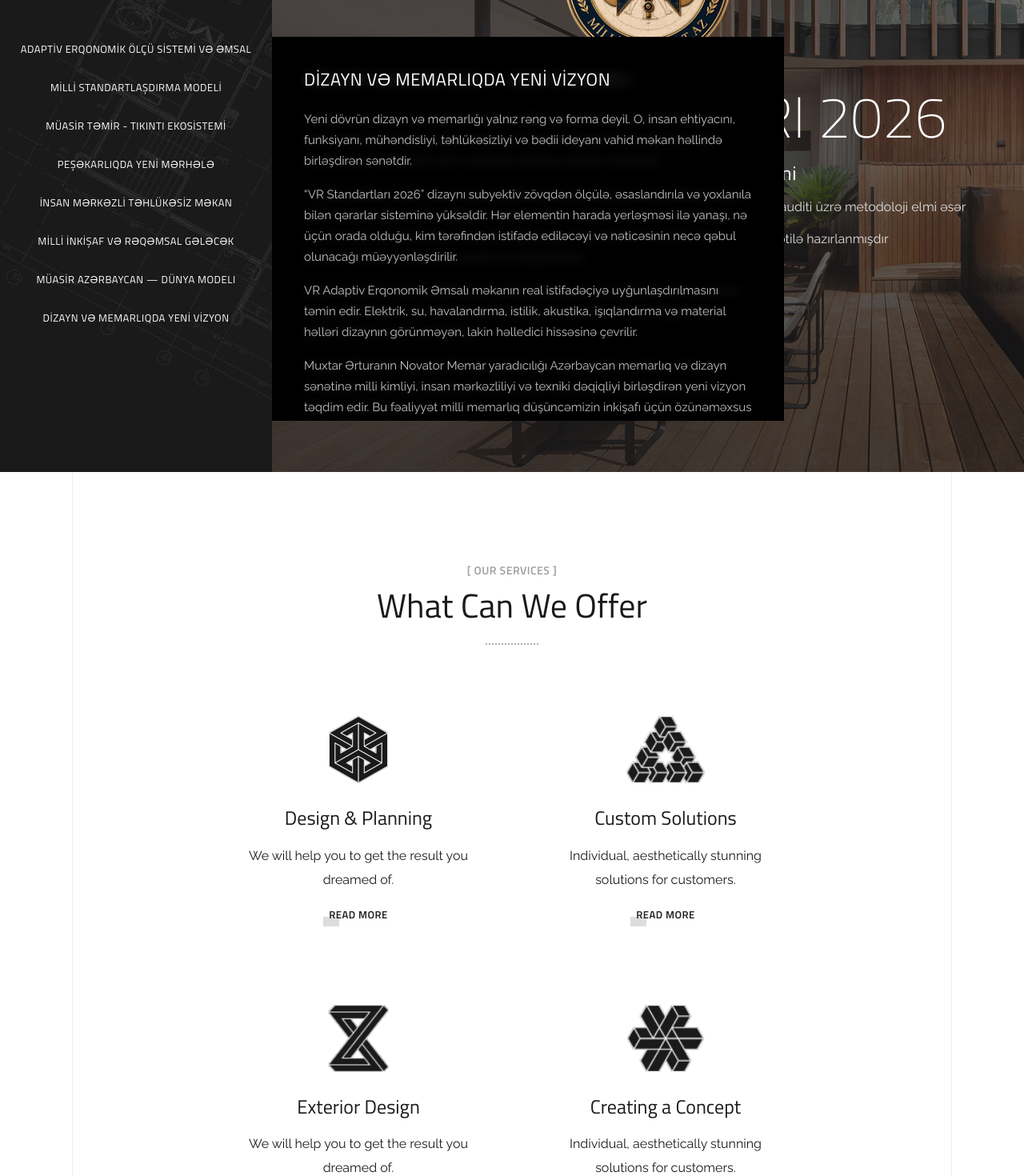
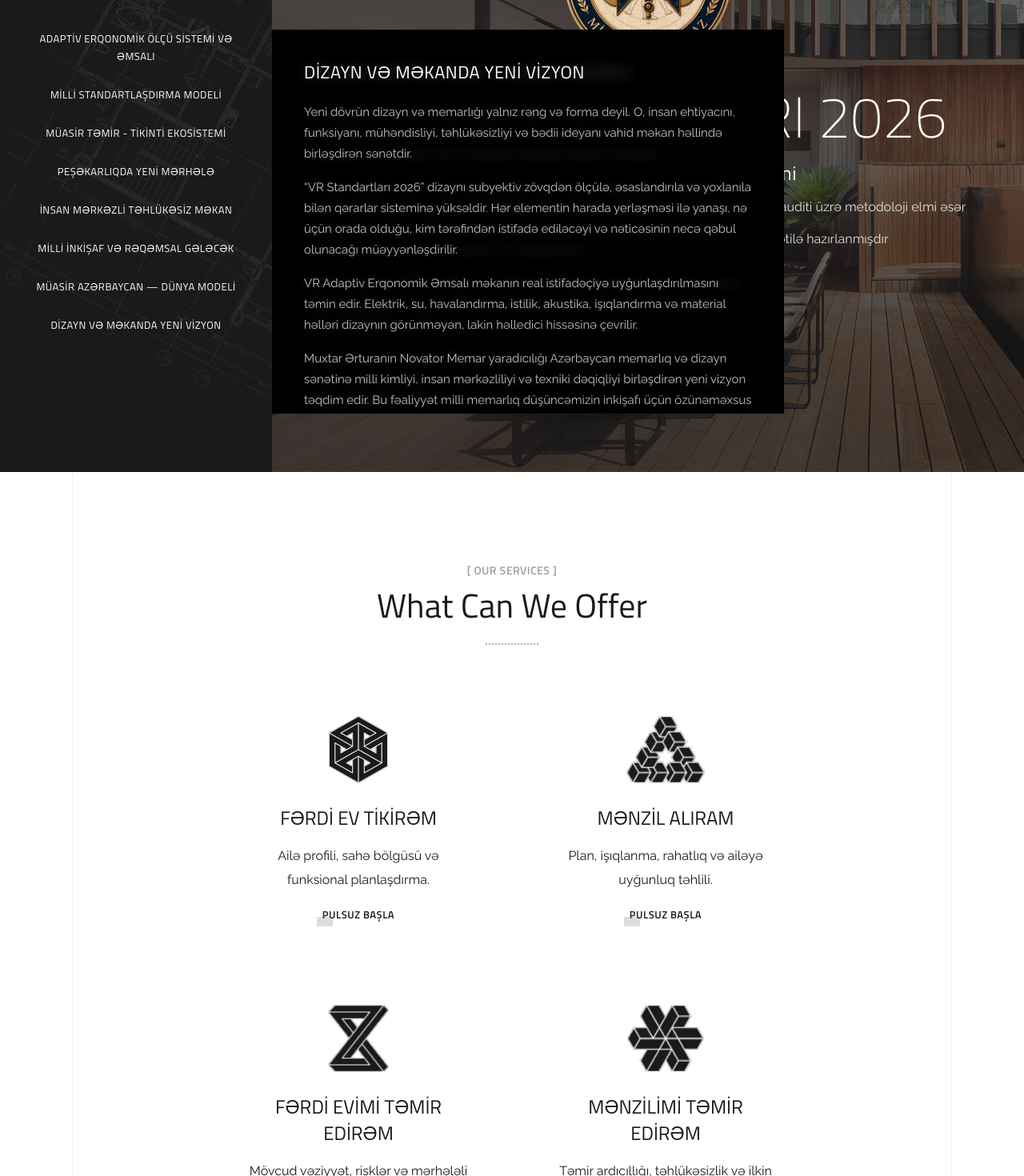
Before and after one commit to feyruzalizada/VRprogect, a Next.js app: page / in a window 1280 px wide. Shown: the part 1330-2800 px from the top of the page at 80% size. Built offline with nearby package versions, Linux system fonts and the light colour scheme.

Commit message:
Fix Azerbaijani spelling in titles and the main slogan

```diff
--- a/src/content/hero.ts
+++ b/src/content/hero.ts
@@ -12,7 +12,7 @@ export const heroSlides: HeroSlide[] = [
   {
     id: "slide-1",
     watermark: "design",
-    title: "VR Standartlari 2026",
+    title: "VR Standartları 2026",
     description:
       "Məkanı insan və ailə profilinə, istifadə ssenarisinə, funksiyaya və təhlükəsizlik tələblərinə uyğunlaşdıran müəllif metodologiyası və onun rəqəmsal tətbiq sistemi.",
     image: "/images/slider1-home1-1.jpg",
--- a/src/content/quote.ts
+++ b/src/content/quote.ts
@@ -10,7 +10,7 @@ export interface QuoteBannerContent {
 }
 
 export const quoteBanner: QuoteBannerContent = {
-  motto: "“Məkan insana uyğunlaşmalıdır, insan məkana deyil.”",
+  motto: "“Məkan insana uyğunlaşmalıdır; insan məkana məcbur edilməməlidir.”",
   quote:
     "Muxtar Ərturan",
   author: {
--- a/src/content/services.ts
+++ b/src/content/services.ts
@@ -24,45 +24,45 @@ export interface ServicesContent {
 export const services: ServicesContent = {
   eyebrow: "[ our services ]",
   heading: "What Can We Offer",
-  linkLabel: "Read more",
+  linkLabel: "PULSUZ BAŞLA",
   items: [
     {
       icon: "/images/iconbox1.2.png",
       width: 74,
       height: 84,
-      title: "Design & Planning",
-      description: "We will help you to get the result you dreamed of.",
+      title: "FƏRDİ EV TİKİRƏM",
+      description: "Ailə profili, sahə bölgüsü və funksional planlaşdırma.",
       href: "#",
     },
     {
       icon: "/images/iconbox2.png",
       width: 81,
       height: 70,
-      title: "Custom Solutions",
-      description: "Individual, aesthetically stunning solutions for customers.",
+      title: "MƏNZİL ALIRAM",
+      description: "Plan, işıqlanma, rahatlıq və ailəyə uyğunluq təhlili.",
       href: "#",
     },
     {
       icon: "/images/iconbox4.png",
       width: 64,
       height: 70,
-      title: "Exterior Design",
-      description: "We will help you to get the result you dreamed of.",
+      title: "FƏRDİ EVİMİ TƏMİR EDİRƏM",
+      description: "Mövcud vəziyyət, risklər və mərhələli fəaliyyət planı.",
       href: "#",
     },
     {
       icon: "/images/iconbox5.png",
       width: 80,
       height: 70,
-      title: "Creating a Concept",
-      description: "Individual, aesthetically stunning solutions for customers.",
+      title: "MƏNZİLİMİ TƏMİR EDİRƏM",
+      description: "Təmir ardıcıllığı, təhlükəsizlik və ilkin yol xəritəsi.",
       href: "#",
     },
   ],
   counters: [
     { value: 192, label: "Aktiv Proseslər" },
-    { value: 86, suffix: " il", label: "Təcrübə" },
-    { value: 12, label: "Mükafatlar" },
+    { value: 66, suffix: " il", label: "Təcrübə" },
+    { value: 12, label: "Tərəfdaş" },
     { value: 95, suffix: "%", label: "Məmnuniyyət" },
   ],
 };
--- a/src/content/sidenav.ts
+++ b/src/content/sidenav.ts
@@ -30,7 +30,7 @@ export const sideNav: SideNavContent = {
   links: [
     {
       id: "panel-1",
-      label: "ADAPTİV ERQONOMİK ÖLÇÜ SİSTEMİ VƏ ƏMSAL",
+      label: "ADAPTİV ERQONOMİK ÖLÇÜ SİSTEMİ VƏ ƏMSALI",
       body: [
         { kind: "p", text: "VR Adaptiv Erqonomik Ölçü Sistemi məkanı insanın boyuna, yaşına, fiziki imkanlarına, ailə tərkibinə və həyat tərzinə uyğunlaşdıran elmi-metodoloji müəllif modelidir." },
         { kind: "p", text: "VR Adaptiv Erqonomik Əmsalı və VR Adaptiv Erqonomik Ölçü Sisteminin müəllifi azərbaycanlı Novator Memar Muxtar Ərturandır. Metod onun müəllif kəşfi kimi ilk dəfə “VR Standartları 2026” əsərində sistemli şəkildə təqdim edilmişdir." },
@@ -55,7 +55,7 @@ export const sideNav: SideNavContent = {
     },
     {
       id: "panel-3",
-      label: "MÜASİR TƏMİR - TIKINTI EKOSİSTEMİ",
+      label: "MÜASİR TƏMİR - TİKİNTİ EKOSİSTEMİ",
       body: [
         { kind: "p", text: "Müasir təmir - tikinti yalnız dizayn və icra deyil. O, insan ehtiyacı, layihə, smeta, material, mühəndis sistemləri, audit, nəzarət və təhvil proseslərini birləşdirən bütöv ekosistemdir." },
         { kind: "p", text: "“VR Standartları 2026” sifarişçini prosesdən kənarda qalan müşahidəçidən məlumatlı qərar sahibinə çevirir. İstifadəçi hansı sənədləri tələb etməli, hansı işləri bağlanmazdan əvvəl yoxlatmalı və nəticəni hansı sübutlarla qəbul etməli olduğunu anlayır." },
@@ -106,7 +106,7 @@ export const sideNav: SideNavContent = {
     },
     {
       id: "panel-7",
-      label: "MÜASİR AZƏRBAYCAN — DÜNYA MODELI",
+      label: "MÜASİR AZƏRBAYCAN — DÜNYA MODELİ",
       body: [
         { kind: "p", text: "Azərbaycan tarixi irslə müasir inkişafın, milli memarlıqla qlobal təcrübənin qovuşduğu güclü yaradıcılıq məkanıdır. Məqsəd dünyanı təkrarlamaq deyil, Azərbaycan təcrübəsini elmi əsaslarla dünyaya təqdim etməkdir." },
         { kind: "p", text: "“VR Standartları 2026” ölkəmizdə yaradılmış və beynəlxalq peşəkar dialoqa açıq müəllif modelidir. Sistem ISO, EN, BS, DIN, ADA və digər mötəbər mənbələrin ergonomika, təhlükəsizlik və əlçatanlıq prinsiplərini yerli qanunvericilik, iqlim, tikinti təcrübəsi və insan ehtiyacları ilə əlaqələndirir." },
@@ -118,7 +118,7 @@ export const sideNav: SideNavContent = {
     },
     {
       id: "panel-8",
-      label: "DİZAYN VƏ MEMARLIQDA YENİ VİZYON",
+      label: "DİZAYN VƏ MƏKANDA YENİ VİZYON",
       body: [
         { kind: "p", text: "Yeni dövrün dizayn və memarlığı yalnız rəng və forma deyil. O, insan ehtiyacını, funksiyanı, mühəndisliyi, təhlükəsizliyi və bədii ideyanı vahid məkan həllində birləşdirən sənətdir." },
         { kind: "p", text: "“VR Standartları 2026” dizaynı subyektiv zövqdən ölçülə, əsaslandırıla və yoxlanıla bilən qərarlar sisteminə yüksəldir. Hər elementin harada yerləşməsi ilə yanaşı, nə üçün orada olduğu, kim tərəfindən istifadə ediləcəyi və nəticəsinin necə qəbul olunacağı müəyyənləşdirilir." },
```
